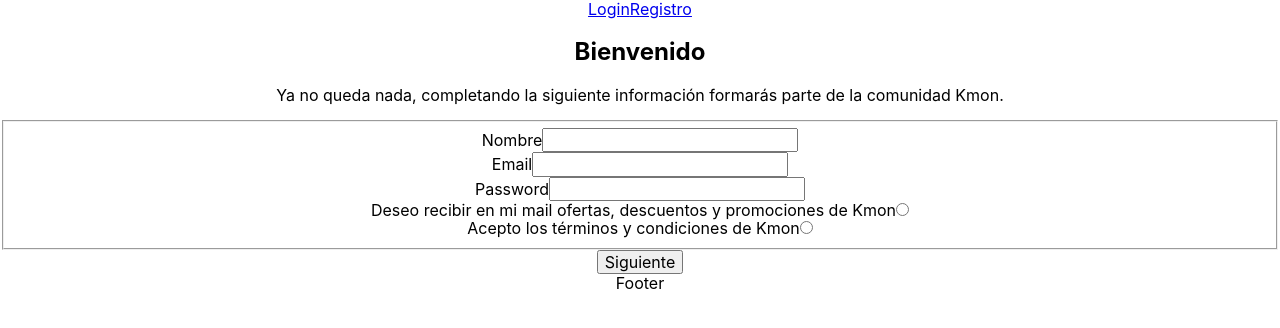
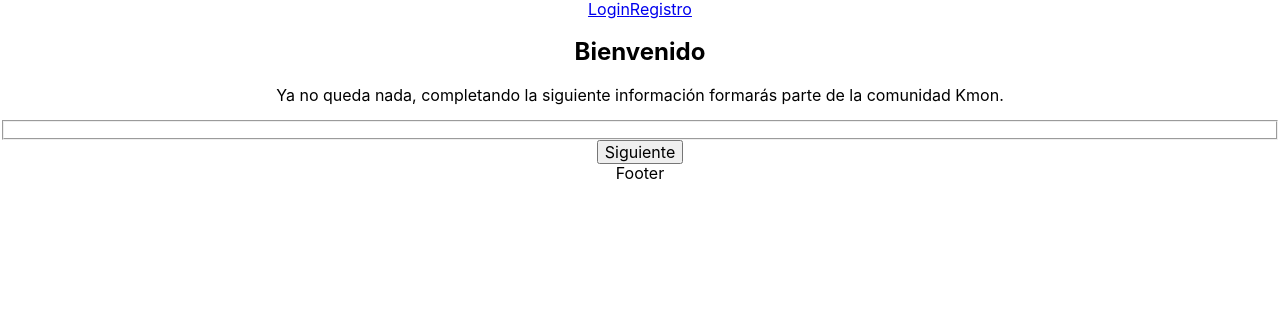
Before and after one commit to pablomoga9/AlimentacionFullstack, a React (Create React App) app in the folder client/: page /signup in a window 1280 px wide. Shown: the top 328 px of the page. Built offline with nearby package versions, Linux system fonts and the light colour scheme.

Commit message:
with errors in validation

```diff
--- a/client/src/components/Main/SignUp/SignUp.jsx
+++ b/client/src/components/Main/SignUp/SignUp.jsx
@@ -63,35 +63,55 @@ const SignUp = () => {
         {/* Primera parte del formulario */}
         {part1 ?
           <fieldset>
-            <div>
+            {/* <div>
               <label htmlFor="">Nombre</label>
-              <input type="text"{
-                ...register('nombre', {
-                  required: true,
-                  minLength: 3
+              <input type="text"
+                {...register('nombre', {
+                  required: {
+                    value: true,
+                    message: "Por favor introduce un Nombre válido"
+                  },
+                  pattern: {
+                    value: /^[A-Za-z]+$/i,
+                    message: "El formato no es correcto"
+                  }
                 })
-              } />
+                } />
               {errors.nombre?.type === 'required' && <p>Por favor introduzca su nombre</p>}
+              {errors.nombre?.type === 'pattern' && <p>Por favor introduzca un nombre válido</p>}
+
             </div>
             <div>
               <label htmlFor="">Email</label>
-              <input type="email"{
-                ...register('email', {
-                  required: true,
-                  minLength: 3
+              <input type="email"
+                {...register('email', {
+                  required: {
+                    value: true,
+                    message: "Por favor introduce un Email válido"
+                  },
+                  pattern: {
+                    value: /^[A-Z0-9._%+-]+@[A-Z0-9.-]+\.[A-Z]{2,4}$/i,
+                    message: "El formato no es correcto"
+                  }
                 })
-              } />
-              {errors.email?.type === 'required' && <p>El campo 'Email' es requerido</p>}
+                } />
+              {errors.email?.type === 'required' && <p>{errors.email.message}Por favor introduce un Email válido</p>}
             </div>
             <div>
               <label htmlFor="">Password</label>
               <input type="password"{
                 ...register('password', {
-                  required: true,
-                  minLength: 3
-                })
-              } />
-              {errors.email?.type === 'required' && <p>El campo 'Contraseña' es requerido</p>}
+                  required: {
+                    value: true,
+                    message: "El campo es requerido"
+                  },
+                  minLength: {
+                    value: 6,
+                    message: "La contraseña debe tener al menos 6 caracteres"
+                  }
+                })} />
+              {errors.password?.type === 'required' && <p>{errors.password.message}Por favor, introduce una contraseña válida</p>}
+              {errors.password?.type === 'minLength' && <p>La contraseña debe de tener mínimo 8 caracteres</p>}
             </div>
             <div>
               <label>Deseo recibir en mi mail ofertas, descuentos y promociones de Kmon</label>
@@ -109,7 +129,7 @@ const SignUp = () => {
               />
               {errors.terms?.type === 'required' && <p>Tienes que aceptar los términos y condiciones para poder formar parte de nuestra comnunidad</p>}
 
-            </div>
+            </div> */}
           </fieldset>
           : null}
 
@@ -118,6 +138,35 @@ const SignUp = () => {
           <div>
             <h2>Preferencias</h2>
             <div><p>En una escala de 1-5 (Muy poco-Mucho)¿Qué importancia otorgarías a cada uno de estos conceptos a la hora deconsumir alimentos?</p></div>
+
+
+
+            <div>
+              <label>
+                <span >
+                  Correo
+                </span>
+              </label>
+              <input
+                type="text"
+                autoComplete="off"
+                name="email3"
+
+                placeholder="ejemplo@gmail.com"
+                {...register("email3", {
+                  required: { value: true },
+                  pattern: {
+                    value: /^[A-Z0-9._%+-]+@[A-Z0-9.-]+\.[A-Z]{2,4}$/i,
+                    message: "El formato no es correcto"
+                  }
+                })}
+              />
+              {errors.email3 && <span><p>Error</p></span>}
+            </div>
+
+
+
+
 
 
             <fieldset>
```
